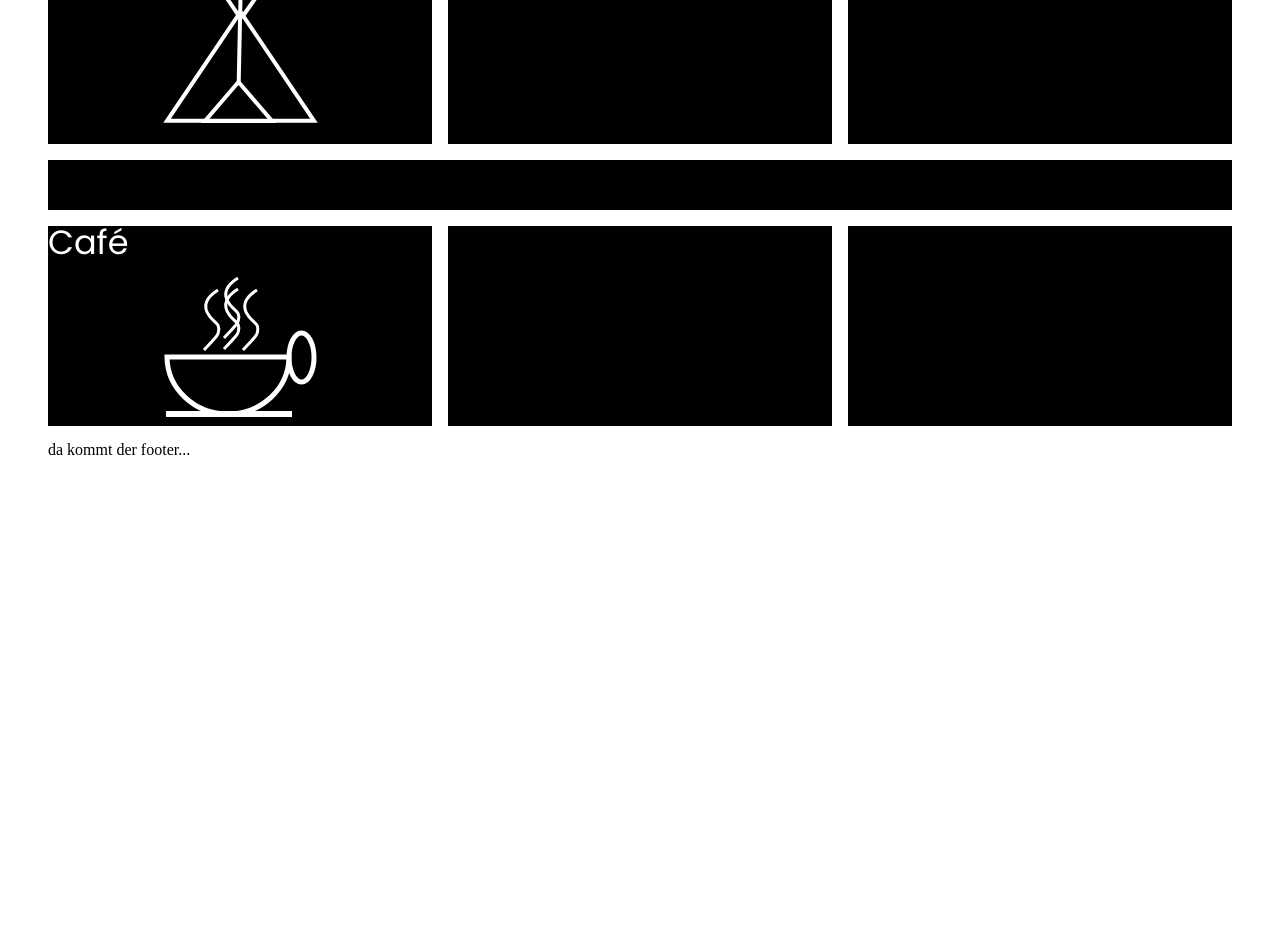
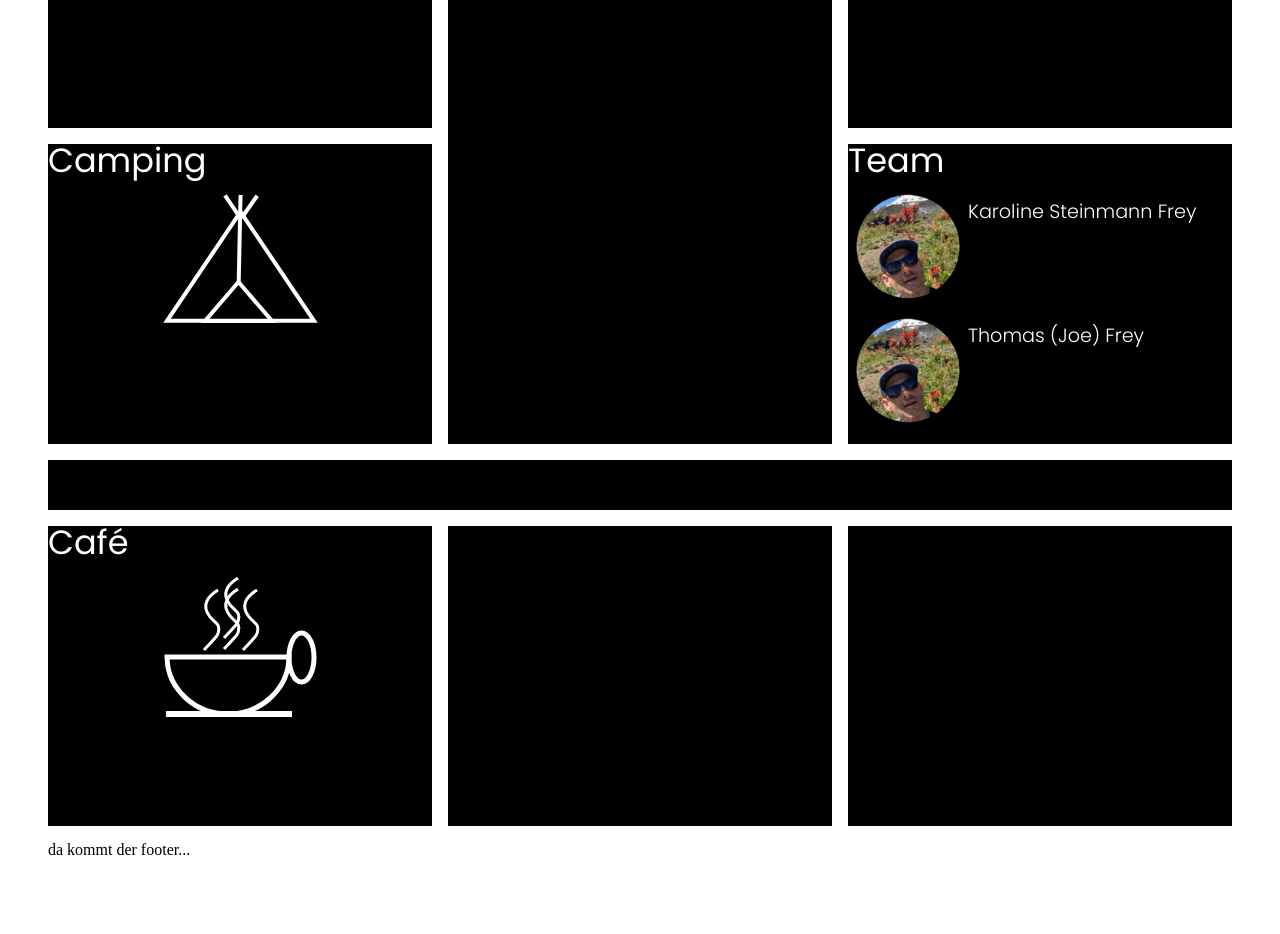
Before and after one commit to TomFrey/Retreat-Auszeit, a website built with Vite: page index.html in a window 1280 px wide. Shown: the part 596-1530 px from the top of the page. Before the commit the page ends 1130 px from the top, so only its background shows below. Built offline with nearby package versions, Linux system fonts and the light colour scheme.

Commit message:
Team Box hinzugefügt

```diff
--- a/index.html
+++ b/index.html
@@ -22,6 +22,27 @@
 
             <div class="bento-box team-bento-box">
               <h2 class="bento-box-title-small">Team</h2>
+
+              <div class="team-item-wrapper">
+                <div class="team-item">
+                  <div class="team-item-picture">
+                    <img src="/assets/images/team/joe_kl.png" alt="">
+                  </div>
+                  <div class="team-item-name">
+                    <span>Karoline Steinmann Frey</span>
+                  </div>
+                </div>
+
+                <div class="team-item">
+                  <div class="team-item-picture">
+                    <img src="/assets/images/team/joe_kl.png" alt="">
+                  </div>
+                  <div class="team-item-name">
+                    <span>Thomas (Joe) Frey</span>
+                  </div>
+                </div>
+              </div>
+
             </div>
 
             <div class="bento-box room-bento-box">
--- a/scss/_grids.scss
+++ b/scss/_grids.scss
@@ -24,18 +24,18 @@ footer{
 
 .bento-grid-home {
     display: grid;
-    grid: [Zeile1-Start]  "title      " 200px [Zeile1-Ende]
-          [Zeile2-Start]  "room       " 200px [Zeile2-Ende]
-          [Zeile3-Start]  "camping    " 200px [Zeile3-Ende]
-          [Zeile4-Start]  "picture    " 200px [Zeile4-Ende]
-          [Zeile5-Start]  "picture    " 200px [Zeile5-Ende]
-          [Zeile6-Start]  "contact    " 200px [Zeile6-Ende]
-          [Zeile7-Start]  "contact    " 200px [Zeile7-Ende]
-          [Zeile8-Start]  "team       " 200px [Zeile8-Ende]
+    grid: [Zeile1-Start]  "title      " 300px [Zeile1-Ende]
+          [Zeile2-Start]  "room       " 300px [Zeile2-Ende]
+          [Zeile3-Start]  "camping    " 300px [Zeile3-Ende]
+          [Zeile4-Start]  "picture    " 300px [Zeile4-Ende]
+          [Zeile5-Start]  "picture    " 300px [Zeile5-Ende]
+          [Zeile6-Start]  "contact    " 300px [Zeile6-Ende]
+          [Zeile7-Start]  "contact    " 300px [Zeile7-Ende]
+          [Zeile8-Start]  "team       " 300px [Zeile8-Ende]
           [Zeile9-Start]  "offer      " 50px  [Zeile9-Ende]
-          [Zeile10-Start] "cafe       " 200px [Zeile10-Ende]
-          [Zeile11-Start] "spirit     " 200px [Zeile11-Ende]
-          [Zeile12-Start] "whitewater " 200px [Zeile12-Ende]
+          [Zeile10-Start] "cafe       " 300px [Zeile10-Ende]
+          [Zeile11-Start] "spirit     " 300px [Zeile11-Ende]
+          [Zeile12-Start] "whitewater " 300px [Zeile12-Ende]
           / 1fr;
 
 
@@ -92,15 +92,15 @@ footer{
  @media screen and (min-width: $breakpoint-medium) {    // wenn Bildschirm grösser als, dann...
     .bento-grid-home {
         display: grid;
-        grid: [Zeile1-Start] "title      title     " 200px [Zeile1-Ende]
-              [Zeile2-Start] "room       camping   " 200px [Zeile2-Ende]
-              [Zeile3-Start] "picture    contact   " 200px [Zeile3-Ende]
-              [Zeile4-Start] "picture    contact   " 200px [Zeile4-Ende]
-              [Zeile5-Start] "team       .         " 200px [Zeile5-Ende]
+        grid: [Zeile1-Start] "title      title     " 300px [Zeile1-Ende]
+              [Zeile2-Start] "room       camping   " 300px [Zeile2-Ende]
+              [Zeile3-Start] "picture    contact   " 300px [Zeile3-Ende]
+              [Zeile4-Start] "picture    contact   " 300px [Zeile4-Ende]
+              [Zeile5-Start] "team       .         " 300px [Zeile5-Ende]
               [Zeile6-Start] "offer      offer     " 50px  [Zeile6-Ende]
-              [Zeile7-Start] "cafe       cafe      " 200px [Zeile7-Ende]
-              [Zeile8-Start] "spirit     spirit    " 200px [Zeile8-Ende]
-              [Zeile9-Start] "whitewater whitewater" 200px [Zeile9-Ende]
+              [Zeile7-Start] "cafe       cafe      " 300px [Zeile7-Ende]
+              [Zeile8-Start] "spirit     spirit    " 300px [Zeile8-Ende]
+              [Zeile9-Start] "whitewater whitewater" 300px [Zeile9-Ende]
               / 1fr 1fr;
 
 
@@ -117,11 +117,11 @@ footer{
  @media screen and (min-width: $breakpoint-large) {    // wenn Bildschirm grösser als, dann...
     .bento-grid-home {
         display: grid;
-        grid: [Zeile1-Start] "title    title    contact"    200px [Zeile1-Ende]
-              [Zeile2-Start] "room     picture  contact"    200px [Zeile2-Ende]
-              [Zeile3-Start] "camping  picture  team"       200px [Zeile3-Ende]
+        grid: [Zeile1-Start] "title    title    contact"    300px [Zeile1-Ende]
+              [Zeile2-Start] "room     picture  contact"    300px [Zeile2-Ende]
+              [Zeile3-Start] "camping  picture  team"       300px [Zeile3-Ende]
               [Zeile4-Start] "offer    offer    offer"       50px [Zeile4-Ende]
-              [Zeile5-Start] "cafe     spirit   whitewater" 200px [Zeile5-Ende]
+              [Zeile5-Start] "cafe     spirit   whitewater" 300px [Zeile5-Ende]
               / 1fr 1fr 1fr;
 
 
--- a/scss/base/_specification.scss
+++ b/scss/base/_specification.scss
@@ -24,6 +24,15 @@ $standardFontFamily: "Poppins", "sans-serif";
 	font-family: $standardFontFamily;
 	font-size: 6.9vw;
   font-weight: 400;
+  font-style: normal;
+}
+
+
+@mixin teamMemberNameFont(){
+	color: $standardTextColor;
+	font-family: $standardFontFamily;
+	font-size: 1.2rem;
+  font-weight: 300;
   font-style: normal;
 }
 
--- /dev/null
+++ b/scss/components/_team.scss
@@ -0,0 +1,49 @@
+/* ****************************************************** */
+/* ****************** für mobile  ********************** */
+.team-item-wrapper{
+    display: flex;
+    flex-flow: column nowrap;
+    margin-left: $basicWidth;
+}
+
+.team-item{
+    display: flex;
+    flex-flow: row nowrap;
+    margin-bottom: $basicHeight;
+}
+
+.team-item-picture{
+    margin-right: $basicWidth
+}
+
+.team-item-name{
+    margin-top: $basicHeight;
+    @include teamMemberNameFont();
+}
+
+
+
+ /* **************************************************** */
+ /* ********* ab hier für mobile querformat ************ */
+ @media screen and (min-width: $breakpoint-medium) {    // wenn Bildschirm grösser als, dann...
+
+ }
+
+
+ /* *************************************************** */
+ /* *********** ab hier für desktop ******************* */
+ @media screen and (min-width: $breakpoint-large) {    // wenn Bildschirm grösser als, dann...
+    .team-item{
+        margin-bottom: 2*$basicHeight;
+    }
+
+
+ }
+
+
+
+ /* *************************************************** */
+ /* ****** ab hier für desktop maximale Breite ******** */
+ @media screen and (min-width: $maxWidth) {    // wenn Bildschirm die maximale Breite erreicht hat
+
+ }
--- a/scss/main.scss
+++ b/scss/main.scss
@@ -1,5 +1,7 @@
 @import "base/reset";
 @import "base/specification";
+
+@import "components/team";
 
 @import "grids";
 
@@ -38,6 +40,7 @@ header{
 
 .bento-box-title-small,.bento-box-title-small--first-box{
     @include bentoBoxTitleSmallFont();
+    margin-bottom: $basicHeight;
 }
 .bento-box-title-small--first-box{
     text-align: center;
@@ -46,7 +49,7 @@ header{
 .bento-box-icon-wrapper{
     display: flex;
     justify-content: center;
-    margin-top: $basicHeight;
+    //margin-top: $basicHeight;
 }
 .bento-box-icon{
     //max-width: 35%;
@@ -73,7 +76,7 @@ footer{
     }
 
     .bento-box-icon-wrapper{
-        margin-top: $basicHeight;
+        //margin-top: $basicHeight;
     }
     .bento-box-icon{
         //max-width: 30%;
@@ -90,10 +93,11 @@ footer{
 
     .bento-box-title-small,.bento-box-title-small--first-box{
         font-size: 2.8vw;
+        margin-bottom: 2*$basicHeight;
     }
 
     .bento-box-icon-wrapper{
-        margin-top: 2*$basicHeight;
+        //margin-top: 2*$basicHeight;
     }
     .bento-box-icon{
         //max-width: 35%;
```
Also changed, not shown: public/assets/images/team/joe.jpg (added), public/assets/images/team/joe_gr.png (added), public/assets/images/team/joe_kl.png (added).
